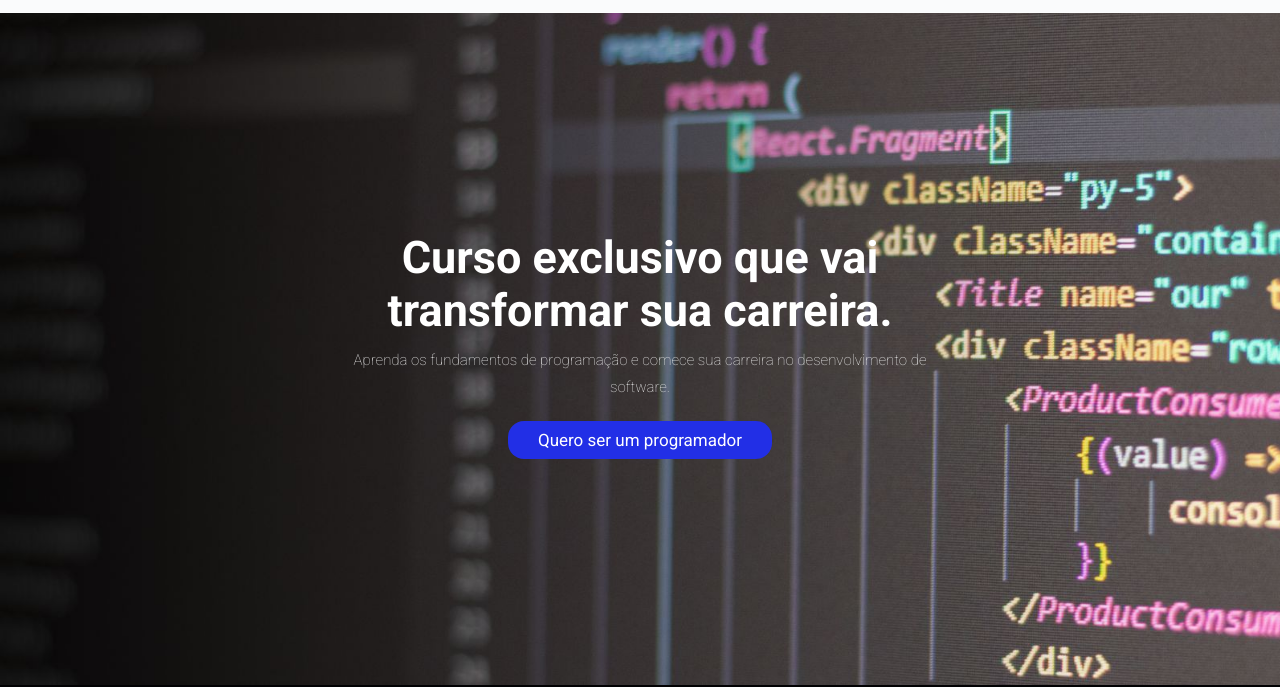
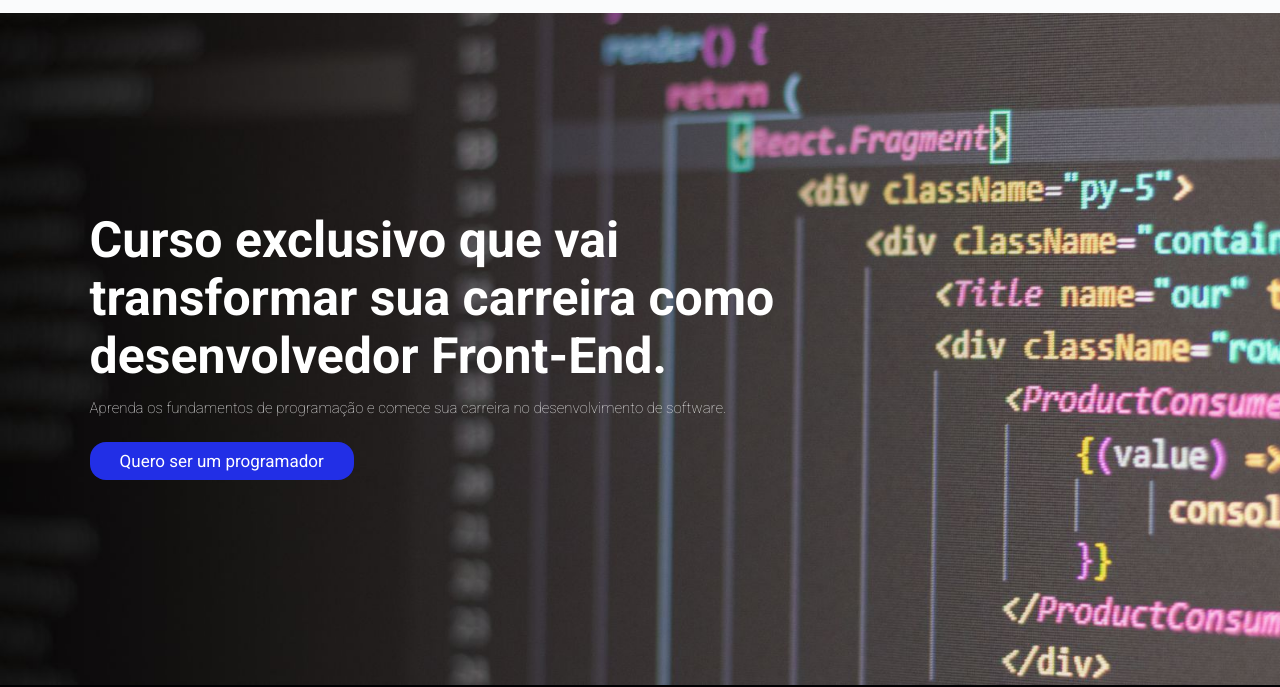
Before and after one commit to mattheuz-lima/Atividade-Final_N695, a plain HTML site: page Landing Page/index.html in a window 1280 px wide. Shown: the part 115-802 px from the top of the page. Drawn offline with Linux system fonts and the light colour scheme.

Commit message:
Fazendo ajustes no Layout

```diff
--- a/Landing Page/css/style.css
+++ b/Landing Page/css/style.css
@@ -195,7 +195,7 @@ section{
 }
 
 .home .content{
-    max-width: 60rem;
+    max-width: 80rem;
 }
 
 .home .content h3{
@@ -434,18 +434,13 @@ section{
 
     }
 }
-
-
-
-
     .home{
         background-position: left;
-        justify-content: center;
-        text-align: center;
+
     }
 
     .home .content h3{
-        font-size: 4.5rem;
+        font-size:5rem;
 
     }
 
--- a/Landing Page/index.html
+++ b/Landing Page/index.html
@@ -33,7 +33,7 @@
 <section class="home" id="home">
 
     <div class="content">
-        <h3>Curso exclusivo que vai transformar sua carreira.</h3>
+        <h3>Curso exclusivo que vai transformar sua carreira como desenvolvedor Front-End.</h3>
         <p>Aprenda os fundamentos de programação e comece sua carreira no desenvolvimento de software.</p>
         <a href="#" class="btn">Quero ser um programador</a>
     </div>
```
